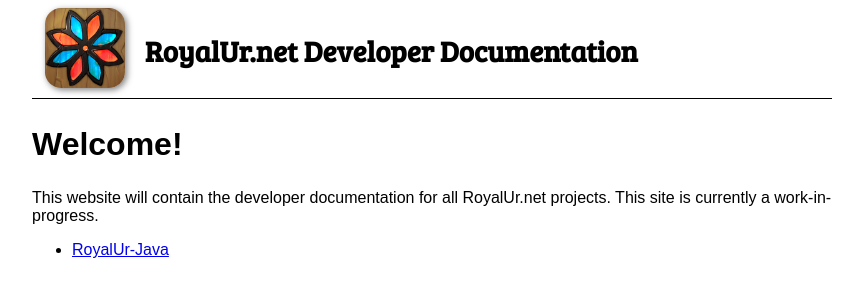
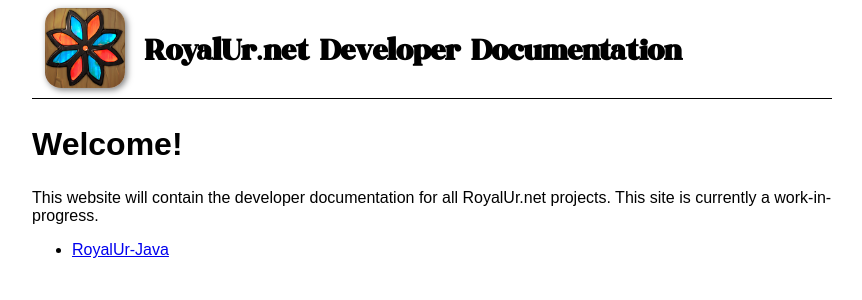
Before and after one commit to RoyalUr/royalur.github.io, a Jekyll site: the page built from DeveloperDocs/HOME.md, in a window 1280 px wide. Shown: the top 300 px of the page, without its empty margins (216-1078 px from the left). Built offline with Jekyll 4.4.1, drawn with Linux system fonts in a browser that asks for light colours; our own code applies the rules of GitHub Pages for plain Markdown files.

Commit message:
Update from https://github.com/RoyalUr/DeveloperDocs/commit/aa98070b8797754a7aba8beb262a73df62af3df4

```diff
--- a/DeveloperDocs/_includes/head.html
+++ b/DeveloperDocs/_includes/head.html
@@ -2,4 +2,4 @@
 <title>{{ page.title }}</title>
 <link rel="icon" type="image/x-icon" href="/assets/favicon.ico" />
 <link rel="stylesheet" href="/css/default.css" />
-<link rel="preload" href="/assets/LibreBaskerville-Bold.woff2" as="font" type="font/woff2" crossorigin>
+<link rel="preload" href="/assets/Storystone-Regular.woff2" as="font" type="font/woff2" crossorigin>
--- a/DeveloperDocs/css/default.css
+++ b/DeveloperDocs/css/default.css
@@ -1,7 +1,7 @@
 @font-face {
-    font-family: 'Bree Serif';
-    src: url('/assets/BreeSerif-Regular.woff2') format('woff2'),
-        url('/assets/BreeSerif-Regular.woff') format('woff');
+    font-family: 'Storystone';
+    src: url('/assets/Storystone-Regular.woff2') format('woff2'),
+        url('/assets/Storystone-Regular.woff') format('woff');
     font-weight: normal;
     font-style: normal;
     font-display: swap;
@@ -33,7 +33,7 @@
 }
 
 header .header-title {
-    font-family: 'Bree Serif', serif;
+    font-family: 'Storystone', serif;
     font-weight: bold;
     font-style: normal;
     font-size: 1.8rem;
```
Also changed, not shown: DeveloperDocs/assets/Storystone-Regular.woff (added), DeveloperDocs/assets/Storystone-Regular.woff2 (added).
